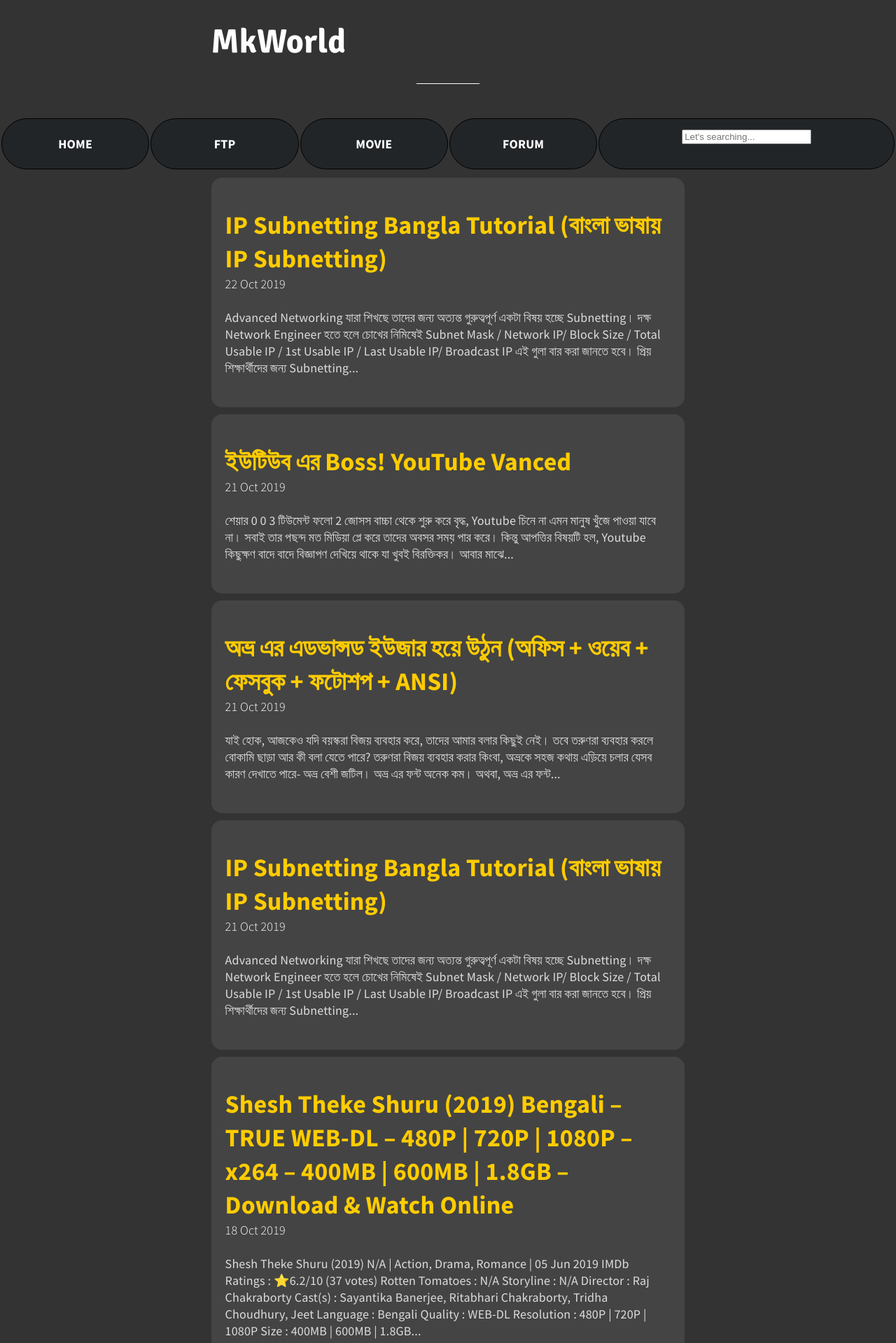
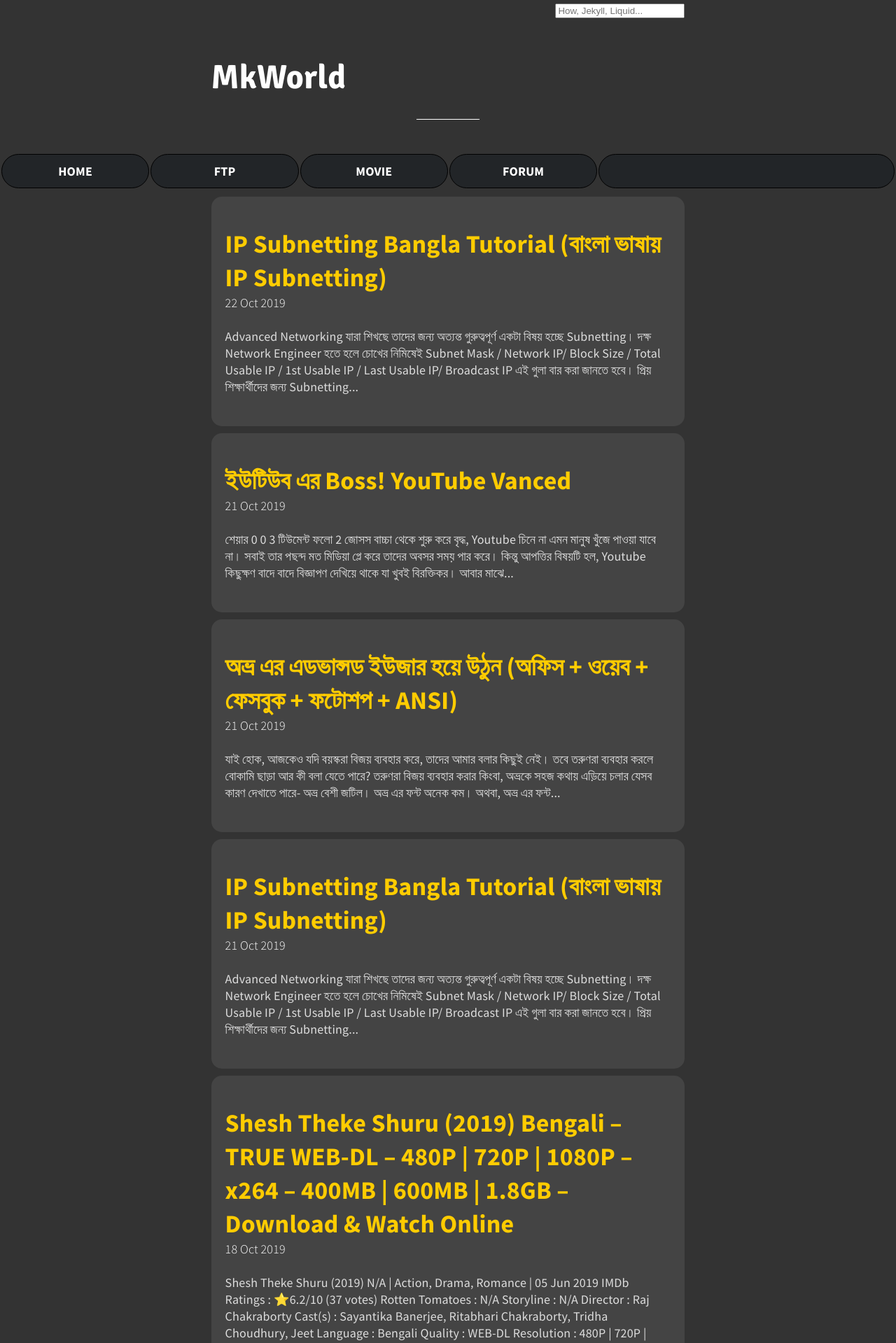
Before and after one commit to bdmilan/blog, a Jekyll site: the page built from index.html, in a window 1280 px wide. Shown: the top 1919 px of the page at 70% size. Built offline with Jekyll 4.4.1, drawn with Linux system fonts in a browser that asks for light colours; the list of posts is cut into pages by our own code.

Commit message:
Update header.html

```diff
--- a/_includes/header.html
+++ b/_includes/header.html
@@ -1,9 +1,18 @@
 <div id="gradient">
 
 	<div style="">
-	<div align="left" id="container">
-
-<header id="header">
+	<div align="center" id="container">
+	<div align="right"><input type="text" id="search-input" placeholder="How, Jekyll, Liquid...">
+<ul id="results-container"></ul>
+<script src="/demo/search-script.min.js" type="text/javascript"></script>
+<script>
+SimpleJekyllSearch({
+  searchInput: document.getElementById('search-input'),
+  resultsContainer: document.getElementById('results-container'),
+  json: '/demo/search.json',
+})
+</script></div>
+<div align="center"><header id="header">
 
 	<a href="https://mkhnp.ml/index.html">
 
@@ -13,7 +22,7 @@
 
 
 
-</header>
+</header></div>
 
 </div>
 </div>
@@ -29,20 +38,7 @@
 	  <td style="background:#010b1354; border-radius: 45px; width: 10%; border: 1px solid #000; font-weight: bold;color: #fff; text-align: center; padding: 10px;"><a href="forum.html" style="color: #fff;"> FORUM </a></td>
          <td style="background:#010b1354; border-radius: 45px; width: 20%; border: 1px solid #000; font-weight: bold;color: #fff; text-align: center; padding: 10px;">
 
-	  <div>
-<div id="search-container">
-<input type="text" id="search-input" placeholder="Let's searching...">
-<ul id="results-container"></ul>
-</div>
-<script src="/demo/search-script.min.js" type="text/javascript"></script>
-<script>
-SimpleJekyllSearch({
-  searchInput: document.getElementById('search-input'),
-  resultsContainer: document.getElementById('results-container'),
-  json: '/demo/search.json',
-})
-</script>
-</div>
+
 
 	  </td>
 
```
